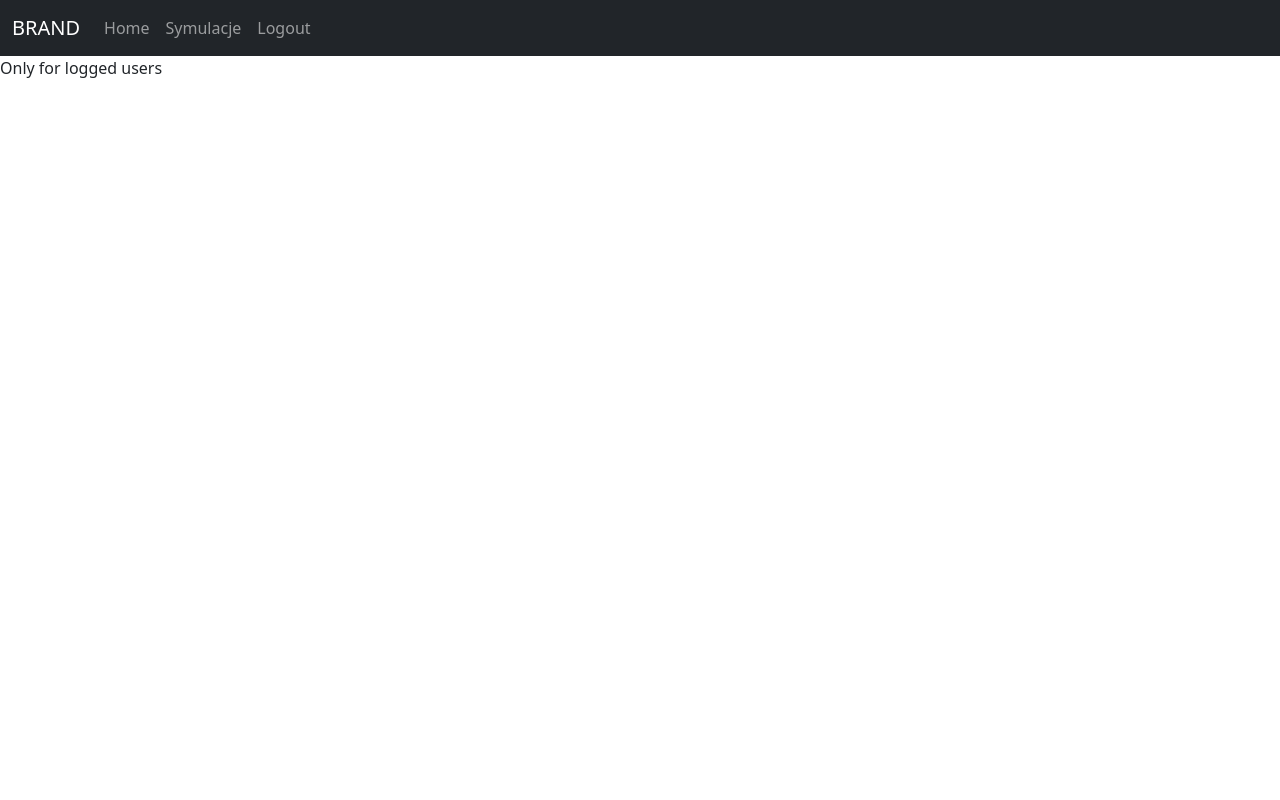
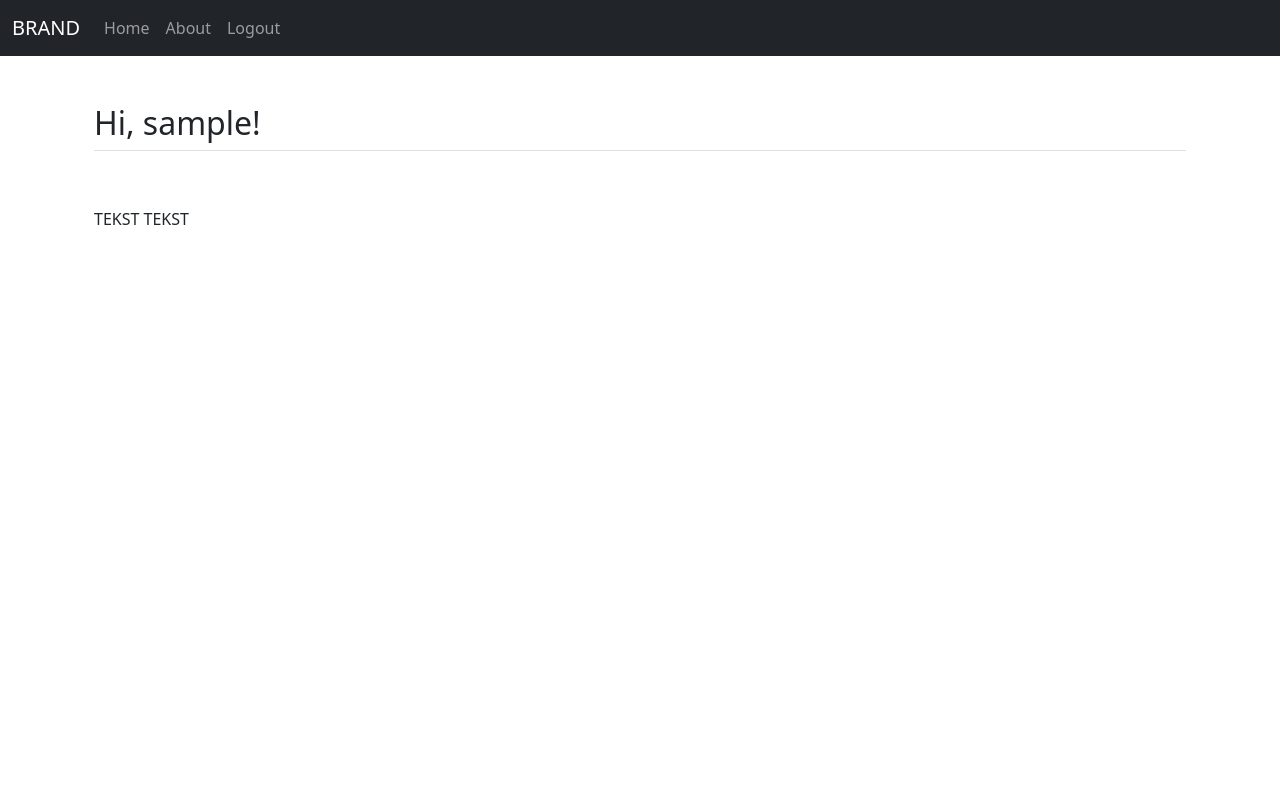
Before and after one commit to HawerPL/aiml, a Flask app: page /home in a window 1280 px wide. Run offline with Flask 2, Linux system fonts and the light colour scheme; a user stored in the database is signed in; tables that the repository leaves empty hold one stand-in row (values such as "Sample post"); some libraries are stand-ins or nearby versions.

Commit message:
[HS] Refaktoryzacja, nowa walidacja, lepsza obłsuga błędów.

```diff
--- a/app.py
+++ b/app.py
@@ -91,6 +91,7 @@ def login():
 def logout():
     logout_user()
     session['id'] = None
+    session['username'] = None
     return render_template('index.html')
 
 
@@ -115,6 +116,8 @@ def register():
         db.session.add(user)
         db.session.commit()
         login_user(user)
+        session['id'] = user.get_id()
+        session['username'] = user.username
         return redirect(url_for('home'))
         form.password
         form.username.data, form.password.data, form.email.data, form.confirmPassword = '', '', '', ''
@@ -128,7 +131,7 @@ def register():
 @app.route('/home')
 @login_required
 def home():
-    return render_template('home.html')
+    return render_template('home.html', session=session)
 
 
 @app.errorhandler(404)
--- a/templates/home.html
+++ b/templates/home.html
@@ -1,4 +1,17 @@
 {% extends 'base.html' %}
 {% block content %}
-    Only for logged users
+    <div class="container px-4 py-5">
+    <h2 class="pb-2 border-bottom" id="welcome-message">Hi, {{ session['username'] }}!</h2>
+    <div class="row g-4 py-5 row-cols-1 row-cols-lg-3">
+        <div class="col d-flex align-items-start">
+            <div>TEKST TEKST</div>
+        </div>
+        <div class="col d-flex align-items-start">
+
+        </div>
+        <div class="col d-flex align-items-start">
+
+        </div>
+    </div>
+    </div>
 {% endblock %}
--- a/templates/index.html
+++ b/templates/index.html
@@ -1,4 +1,3 @@
 {% extends 'base.html' %}
 {% block content %}
-dupa
 {% endblock %}
--- a/templates/login.html
+++ b/templates/login.html
@@ -1,7 +1,7 @@
 {% extends 'base.html' %}
 {% block content %}
     <div class="d-flex justify-content-center align-items-center" style="min-height: 90vh">
-        <form method="POST" class="col-sm-5 col-md-4 col-lg-2 col-xl-2 align-items-center">
+        <form method="POST" id="form-login" class="col-sm-5 col-md-4 col-lg-2 col-xl-2 align-items-center">
             {{ form.hidden_tag() }}
             <div class="row p-1">
                 {{ form.username.label(class="form-label ps-0", text="Nazwa użytkownika") }}
@@ -12,13 +12,13 @@
                 {{ form.password(class="form-control", type="password") }}
             </div>
             <div class="row p-1">
-                <span class="ps-0">Nie masz konta? <a href="{{ url_for('register') }}">Stwórz je!</a></span>
+                <span class="ps-0">Nie masz konta? <a id="register-link" href="{{ url_for('register') }}">Stwórz je!</a></span>
             </div>
             {% if form.errors %}
                 {% for errors in form.errors.values() %}
                 <div class="row p-1">
                     {% for error in errors %}
-                        <span class="text-danger text-center">{{ error }}</span>
+                        <span class="text-danger text-center form-error">{{ error }}</span>
                     {% endfor %}
                 </div>
                 {% endfor %}
--- a/templates/navbar.html
+++ b/templates/navbar.html
@@ -12,7 +12,7 @@
                 </li>
                 {% endif %}
                 <li class="nav-item">
-                    <a class="nav-link" href="#">Symulacje</a>
+                    <a class="nav-link" href="#">About</a>
                 </li>
                 {% if not current_user.is_authenticated %}
                 <li class="nav-item">
```
Also changed, not shown: forms.py (+8 -8 lines), templates/register.html (+5 -5 lines).
